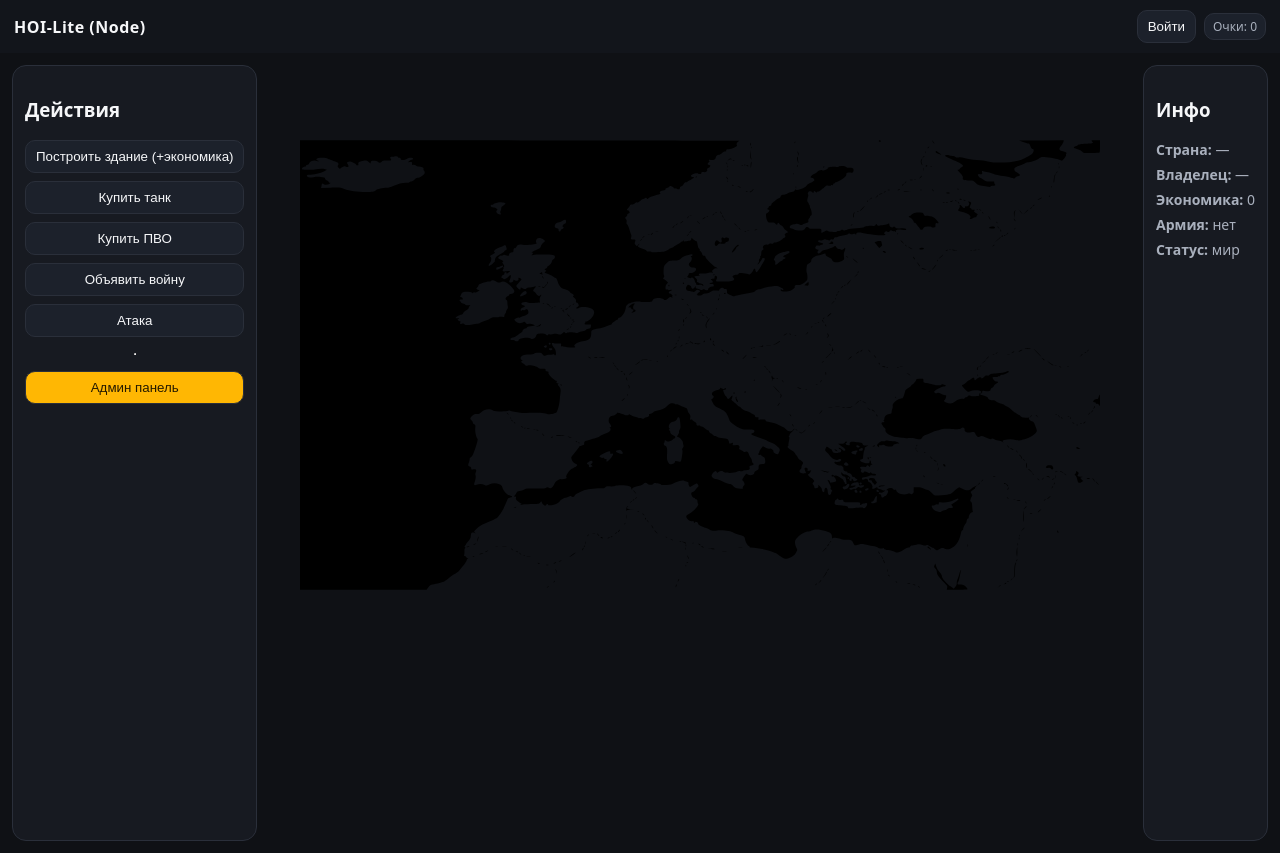
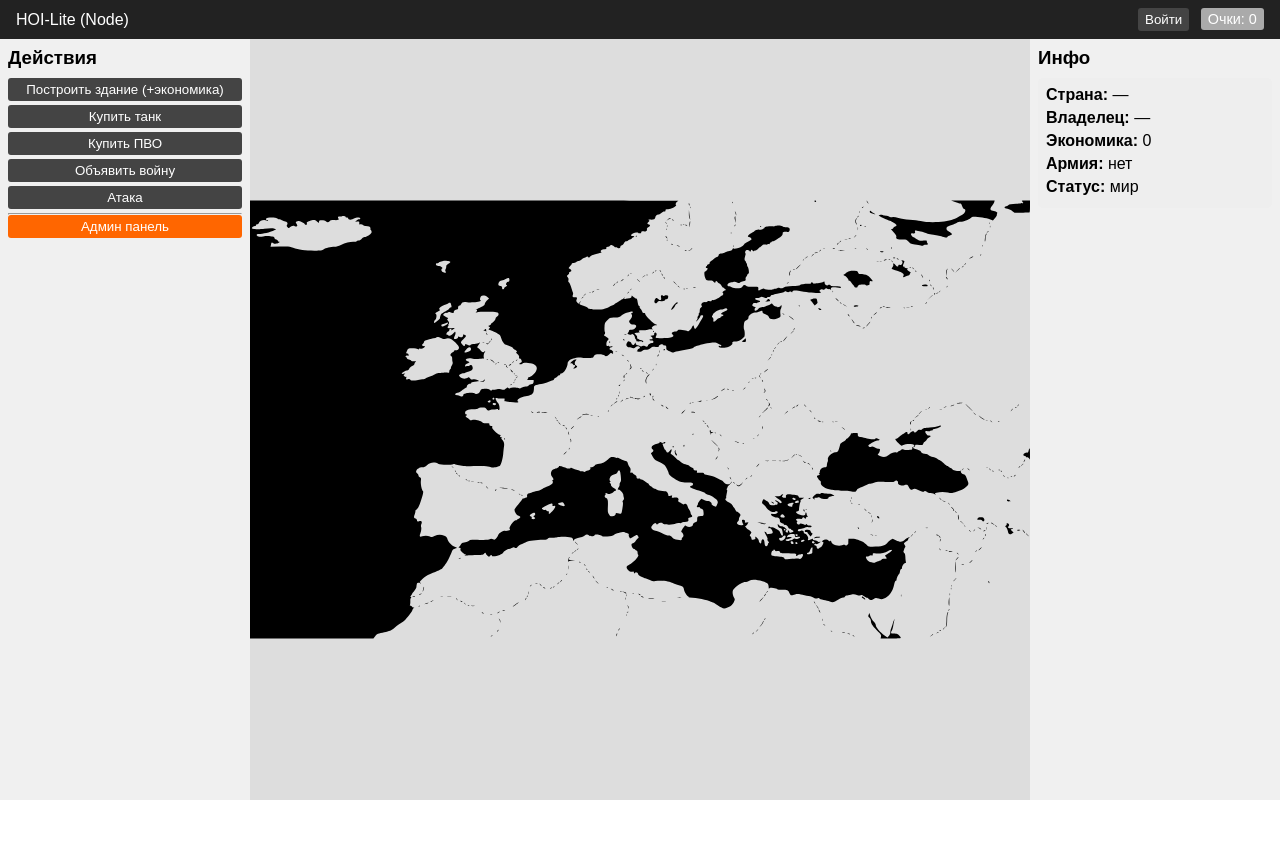
Before and after one commit to guidex32/web-strategy-hoi4, a website: page public/index.html in a window 1280 px wide. After the commit the page ends 800 px from the top, so only its background shows below. Drawn offline with Linux system fonts and the light colour scheme.

Commit message:
Update styles.css

```diff
--- a/public/css/styles.css
+++ b/public/css/styles.css
@@ -1,51 +1,68 @@
-*{box-sizing:border-box}html,body{margin:0;padding:0;height:100%;font-family:system-ui,Segoe UI,Roboto,Arial,sans-serif}
-:root{--bg:#0f1115;--panel:#171a21;--text:#f6f7f9;--muted:#a9b0bd;--accent:#8ecae6;--primary:#4cc9f0;--warn:#ffb703;--error:#ef476f;border-color:#2a2f3a}
-body{background:var(--bg);color:var(--text)}
-.topbar{display:flex;justify-content:space-between;align-items:center;padding:10px 14px;border-bottom:1px solid var(--border-color);background:#12151b;position:sticky;top:0;z-index:10}
-.brand{font-weight:700;letter-spacing:.5px}
-.nav{display:flex;gap:8px;align-items:center}
-.badge{padding:4px 8px;background:#1c212b;border:1px solid #2a2f3a;border-radius:10px;color:var(--muted);font-size:12px}
-.btn{padding:8px 10px;border-radius:10px;border:1px solid #2a2f3a;background:#1c212b;color:var(--text);cursor:pointer}
-.btn:hover{filter:brightness(1.2)}
-.btn-primary{background:var(--primary);border-color:#2b90b9;color:#001018}
-.btn-ghost{background:transparent}
-.btn-warn{background:var(--warn);color:#241a00}
-.hidden{display:none!important}
-.layout{display:grid;grid-template-columns:260px 1fr 260px;gap:12px;padding:12px}
-.panel{background:var(--panel);border:1px solid #2a2f3a;border-radius:14px;padding:12px;min-height:200px}
-.stack{display:flex;flex-direction:column;gap:8px}
-.row{display:flex;gap:8px;align-items:center}
-.map-wrap {
-  position: relative;
-  width: 100%;
-  height: 100%;
-  flex: 1; /* чтобы заняло оставшееся место между панелями */
+*{box-sizing:border-box;margin:0;padding:0;font-family:sans-serif;}
+body,html{height:100%;width:100%;display:flex;flex-direction:column;}
+
+.topbar{
+  display:flex;
+  justify-content:space-between;
+  align-items:center;
+  padding:0.5em 1em;
+  background:#222;color:#fff;
 }
-#map {
-  width: 800px;
-  height: 600px;
-  display: block;
-  margin: 0 auto; /* центрирование */
+.nav .btn,.nav .badge{margin-left:0.5em;}
+
+.layout{
+  flex:1;
+  display:flex;
+  height:calc(100% - 50px); /* учитываем topbar */
 }
-.map-wrap object {
-  width: 100%;
-  height: 100%;
-  display: block;
+
+.panel{
+  width:250px;
+  background:#f0f0f0;
+  padding:0.5em;
+  display:flex;
+  flex-direction:column;
+  overflow:auto;
 }
-html, body {
-  margin: 0;
-  padding: 0;
-  height: 100%;
+.panel h3{margin-bottom:0.5em;}
+.actions .btn{margin-bottom:0.3em;width:100%;}
+.admin .btn{margin-bottom:0.3em;width:100%;}
+.stack{display:flex;flex-direction:column;}
+
+.map-wrap{
+  flex:1;
+  position:relative;
+  display:flex;
+  justify-content:center;
+  align-items:center;
+  background:#ddd;
+  overflow:hidden;
 }
-.layout {
-  display: flex;
-  flex-direction: row;
-  height: 100%;
+.map-object{
+  width:100%;
+  height:100%;
 }
-.tooltip{position:absolute;background:#0b0e13;border:1px solid #2a2f3a;border-radius:10px;padding:6px 8px;font-size:12px;color:var(--muted);pointer-events:none;transform:translate(-50%,-120%)}
-.info{font-size:14px;color:var(--muted);display:grid;gap:6px}
-.actions{display:grid;gap:8px}
-.admin{margin-top:8px;padding-top:8px;border-top:1px dashed #2a2f3a}
-dialog{border:none;border-radius:14px;padding:0;max-width:480px;width:92vw;background:#141821;color:var(--text)}
-dialog form{padding:16px}
-pre.logs{max-height:60vh;overflow:auto;background:#0b0e13;border:1px solid #2a2f3a;border-radius:10px;padding:10px;color:#9fb2c8}
+
+.tooltip{
+  position:absolute;
+  background:rgba(0,0,0,0.7);
+  color:#fff;
+  padding:0.3em 0.5em;
+  border-radius:3px;
+  pointer-events:none;
+  top:10px;
+  left:10px;
+}
+
+.info div{margin-bottom:0.3em;}
+.info{background:#eee;padding:0.5em;border-radius:5px;overflow:hidden;}
+.hidden{display:none;}
+.btn{cursor:pointer;padding:0.3em 0.5em;border:none;border-radius:3px;background:#444;color:#fff;}
+.btn:hover{background:#666;}
+.btn-ghost{background:transparent;color:#444;border:1px solid #444;}
+.btn-ghost:hover{background:#444;color:#fff;}
+.btn-primary{background:#007bff;color:#fff;}
+.btn-primary:hover{background:#0056b3;}
+.btn-warn{background:#ff6600;color:#fff;}
+.btn-warn:hover{background:#cc5200;}
+.badge{padding:0.2em 0.5em;background:#aaa;border-radius:3px;color:#fff;font-size:0.9em;}
```
